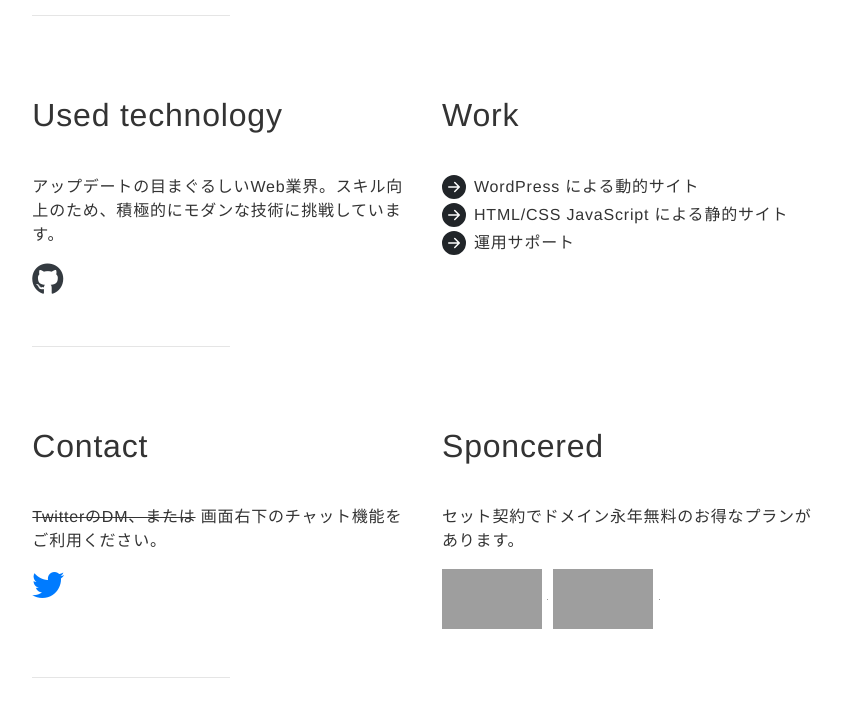
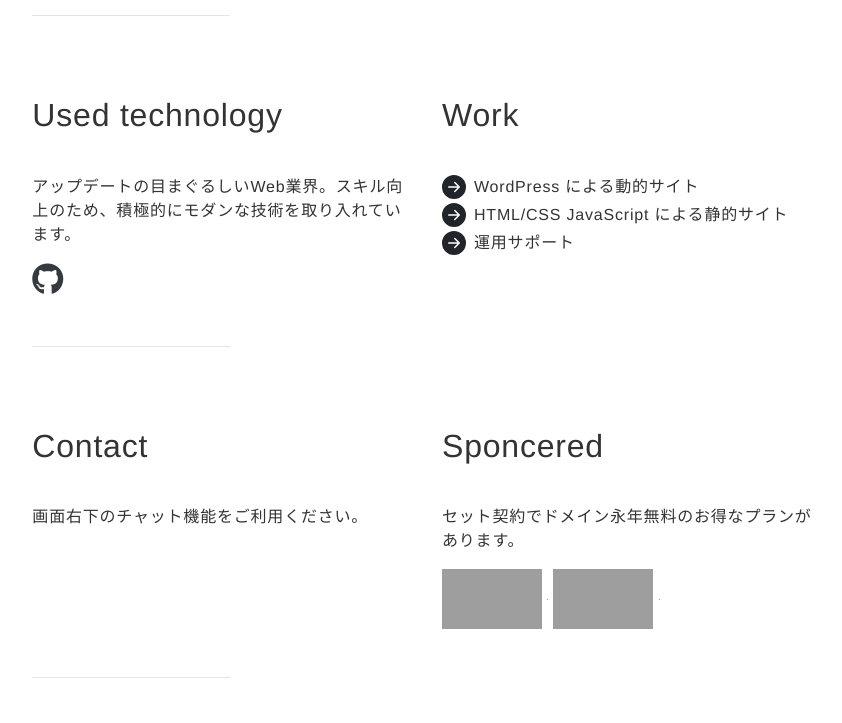
Before and after one commit to chum9625/bootstrap-chum9625-com, a website: page index.html in a window 1280 px wide. Shown: the part 466-1189 px from the top of the page, without its empty margins (213-1055 px from the left). Drawn offline with Linux system fonts and the light colour scheme; grey boxes are pictures that could not be loaded.

Commit message:
twitter削除

```diff
--- a/index.html
+++ b/index.html
@@ -85,7 +85,7 @@
       <div class="row">
         <div class="col-md-6">
           <h2 class="padding2rem">Used technology</h2>
-          <p>アップデートの目まぐるしいWeb業界。スキル向上のため、積極的にモダンな技術に挑戦しています。</p>
+          <p>アップデートの目まぐるしいWeb業界。スキル向上のため、積極的にモダンな技術を取り入れています。</p>
           <a href="https://github.com/chum9625/bootstrap-chum9625-com">
             <i class="fab fa-github fa-2x text-dark"></i>
           </a>
@@ -106,10 +106,7 @@
       <div class="row">
         <div class="col-md-6">
           <h2 class="padding2rem">Contact</h2>
-          <p><del>TwitterのDM、または</del> 画面右下のチャット機能をご利用ください。</p>
-          <a href="#">
-            <i class="fab fa-twitter fa-2x"></i>
-          </a>
+          <p>画面右下のチャット機能をご利用ください。</p>
         </div>
         <div class="col-md-6">
           <h2 class="padding2rem">Sponcered</h2>
```
